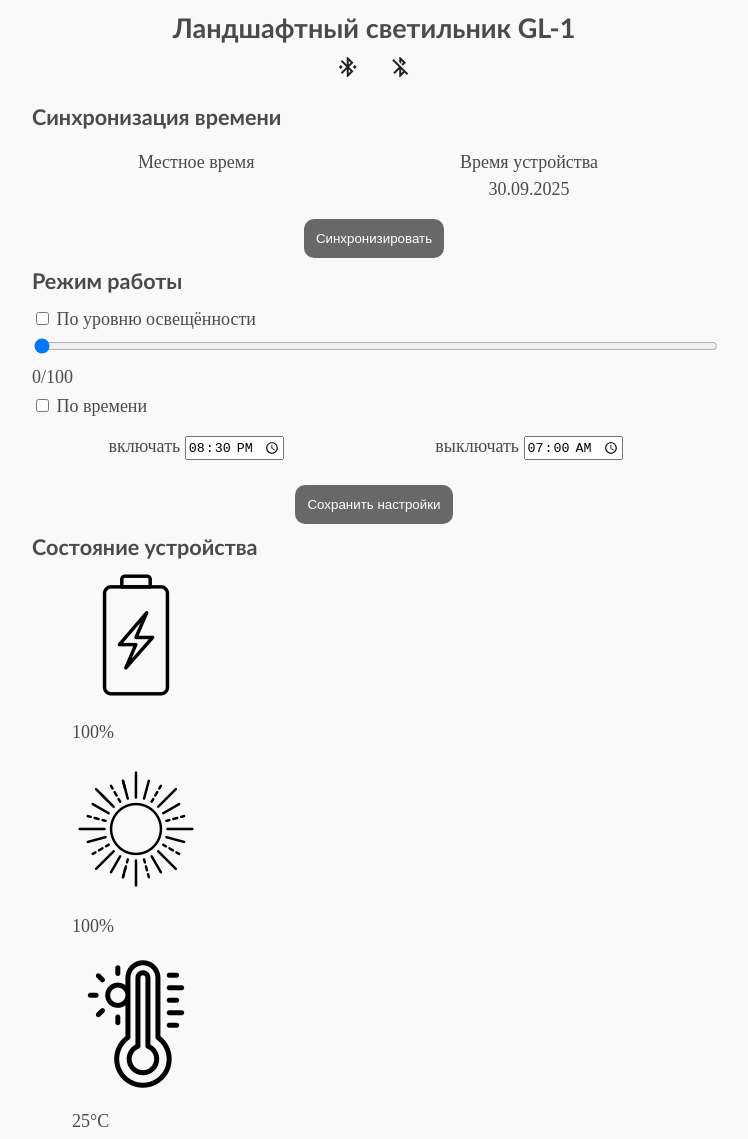
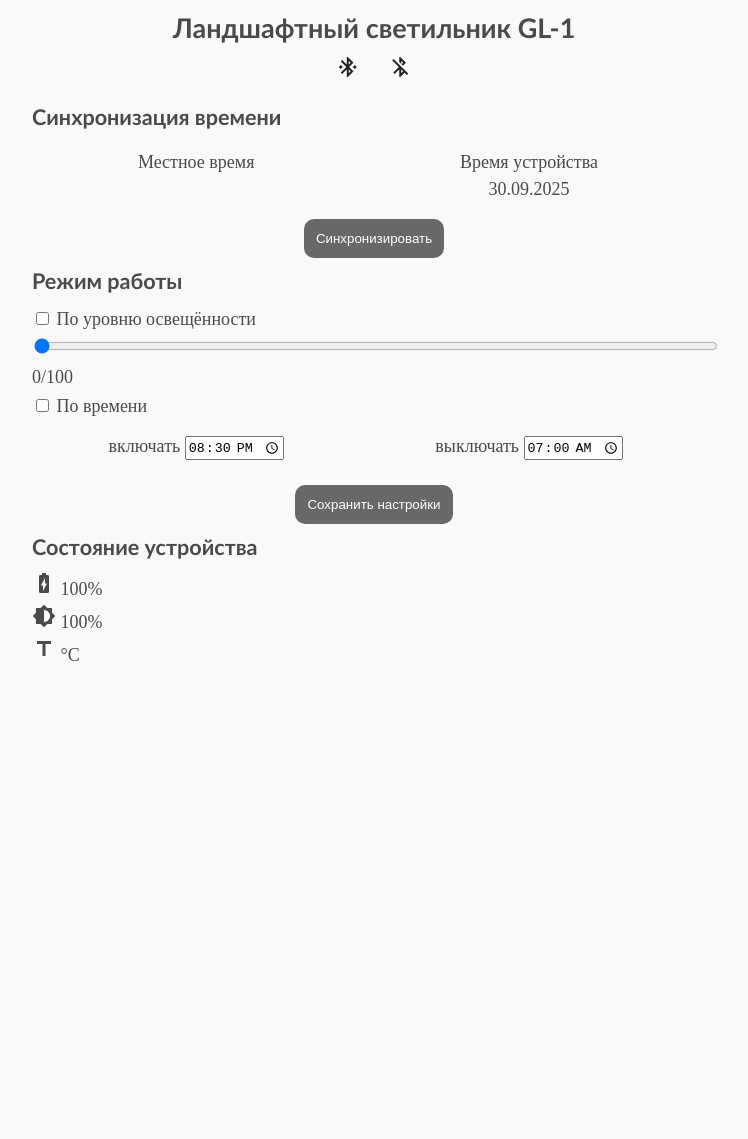
Before and after one commit to EvgenyEA/bleterminal, a plain HTML site: page index.html in a window 1280 px wide. Shown: the whole page, without its empty margins (266-1014 px from the left). After the commit the page ends 800 px from the top, so only its background shows below. Drawn offline with Linux system fonts and the light colour scheme; a script that the page names is missing.

Commit message:
Обновление структуры проекта

```diff
--- a/index.html
+++ b/index.html
@@ -20,7 +20,8 @@
   <link rel="shortcut icon" href="icons/favicon.ico" />
 
   <link rel="stylesheet" href="https://fonts.googleapis.com/css?family=Roboto+Mono" />
-  <link rel="stylesheet" href="https://fonts.googleapis.com/icon?family=Material+Icons" />
+  <!--<link rel="stylesheet" href="https://fonts.googleapis.com/icon?family=Material+Icons" />-->
+  <link href="https://fonts.googleapis.com/icon?family=Material+Icons" rel="stylesheet">
   <!--<link rel="stylesheet" href="css/normalize.css" />-->
   <link rel="stylesheet" href="css/styles.css" />
 
@@ -86,32 +87,24 @@
 
             <section id="device_param">
                 <h2>Состояние устройства</h2>
-
-                <div class="imagecols-item">
-                    <figure>
-                    <img src="icons/battery.png" alt="Заряд батареи">
-                    <figcaption>100%</figcaption>
-                    </figure>
+                <div>
+                    <i class="large material-icons">battery_charging_full</i>
+                    <span>100%</span>
                 </div>
 
-                <div class="imagecols-item">
-                    <figure>
-                    <img src="icons/summer.png" alt="Освещённость">
-                    <figcaption>100%</figcaption>
-                    </figure>
+                <div>
+                    <i class="large material-icons">brightness_medium</i>
+                    <span>100%</span>
                 </div>
 
-                <div class="imagecols-item">
-                    <figure>
-                    <img src="icons/temperature.png" alt="Температура">
-                    <figcaption>25°С </figcaption>
-                    </figure>
+                <div>
+                    <i class="large material-icons">title</i>
+                    <span>°С</span>
                 </div>
 
             </section>
 
         </form>
-
 
 
 
```
